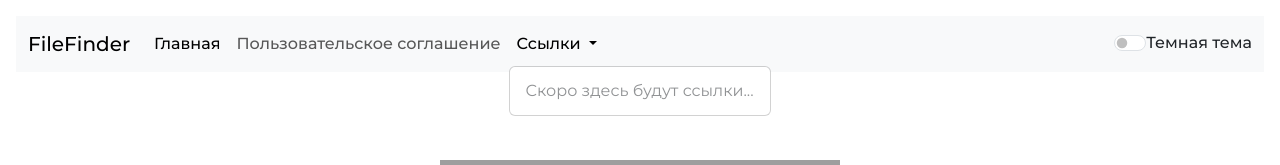
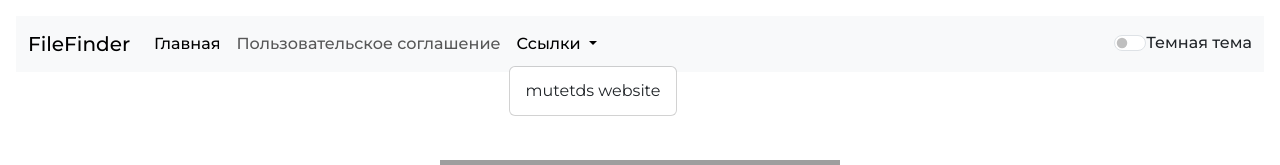
Before and after one commit to mutetds/filefinder, a plain HTML site: page index.html in a window 1280 px wide. Both pictures are taken after a click on the button "Ссылки". Shown: the top 165 px of the page. Drawn offline with nearby package versions, Linux system fonts and the light colour scheme; grey boxes are pictures that could not be loaded.

Commit message:
Update index.html

```diff
--- a/index.html
+++ b/index.html
@@ -33,7 +33,7 @@
                               Ссылки
                             </a>
                             <ul class="dropdown-menu">
-                              <li><a class="dropdown-item disabled" href="#">Скоро здесь будут ссылки...</a></li>
+                              <li><a class="dropdown-item" href="https://mutetds.ru/1wg1p4zq6xy7zti">mutetds website</a></li>
                             </ul>
                           </li>
                         </ul>
```
